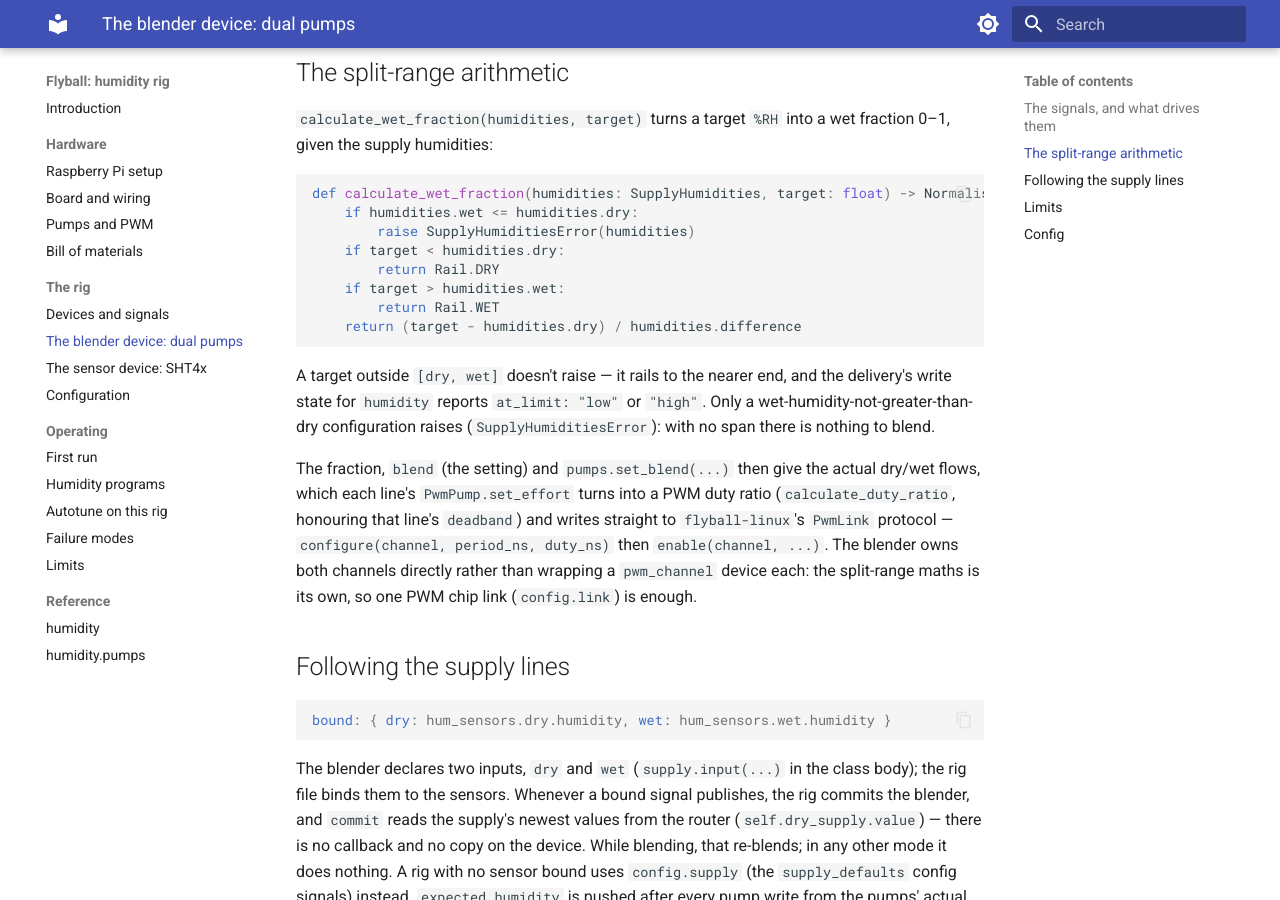
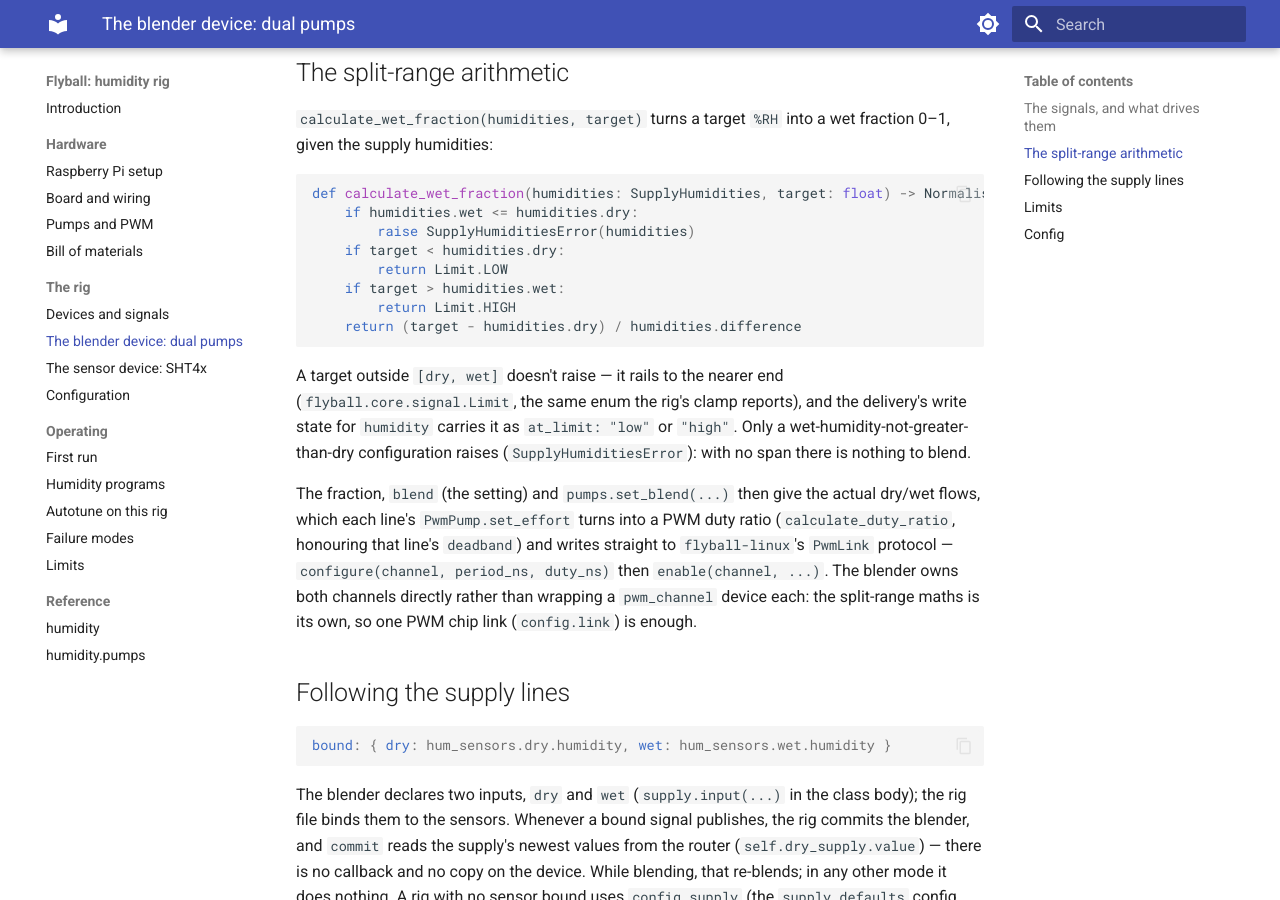
Before and after one commit to bengineer42/humctrl, an MkDocs documentation site: the page built from book/src/rig/dual-pumps.md, in a window 1280 px wide and 900 px high, scrolled down 1036 px. Built offline with MkDocs 1.6.1 and Material for MkDocs 9.7.7, drawn with Linux system fonts in a browser that asks for light colours.

Commit message:
feat(core): Limit enum for at_limit; the blender rails with it
Limit.LOW / Limit.HIGH (a StrEnum, so the wire and the store still say
"low"/"high") replaces the string literal on write states and signals;
Limit.fraction is the end as a fraction of the span. The blender's Rail
enum merges into it: calculate_wet_fraction returns a fraction or the
Limit it rails to, which is also the demand's at_limit.

Co-Authored-By: Claude Opus 5 (1M context) <noreply@anthropic.com>

````diff
--- a/book/src/rig/dual-pumps.md
+++ b/book/src/rig/dual-pumps.md
@@ -36,19 +36,20 @@ its commands.
 wet fraction 0–1, given the supply humidities:
 
 ```python
-def calculate_wet_fraction(humidities: SupplyHumidities, target: float) -> Normalised | Rail:
+def calculate_wet_fraction(humidities: SupplyHumidities, target: float) -> Normalised | Limit:
     if humidities.wet <= humidities.dry:
         raise SupplyHumiditiesError(humidities)
     if target < humidities.dry:
-        return Rail.DRY
+        return Limit.LOW
     if target > humidities.wet:
-        return Rail.WET
+        return Limit.HIGH
     return (target - humidities.dry) / humidities.difference
 ```
 
-A target outside `[dry, wet]` doesn't raise — it rails to the nearer end,
-and the delivery's write state for `humidity` reports `at_limit: "low"` or
-`"high"`. Only a wet-humidity-not-greater-than-dry configuration raises
+A target outside `[dry, wet]` doesn't raise — it rails to the nearer end
+(`flyball.core.signal.Limit`, the same enum the rig's clamp reports), and
+the delivery's write state for `humidity` carries it as `at_limit: "low"`
+or `"high"`. Only a wet-humidity-not-greater-than-dry configuration raises
 (`SupplyHumiditiesError`): with no span there is nothing to blend.
 
 The fraction, `blend` (the setting) and `pumps.set_blend(...)` then
````
Also changed, not shown: 2 other files.
